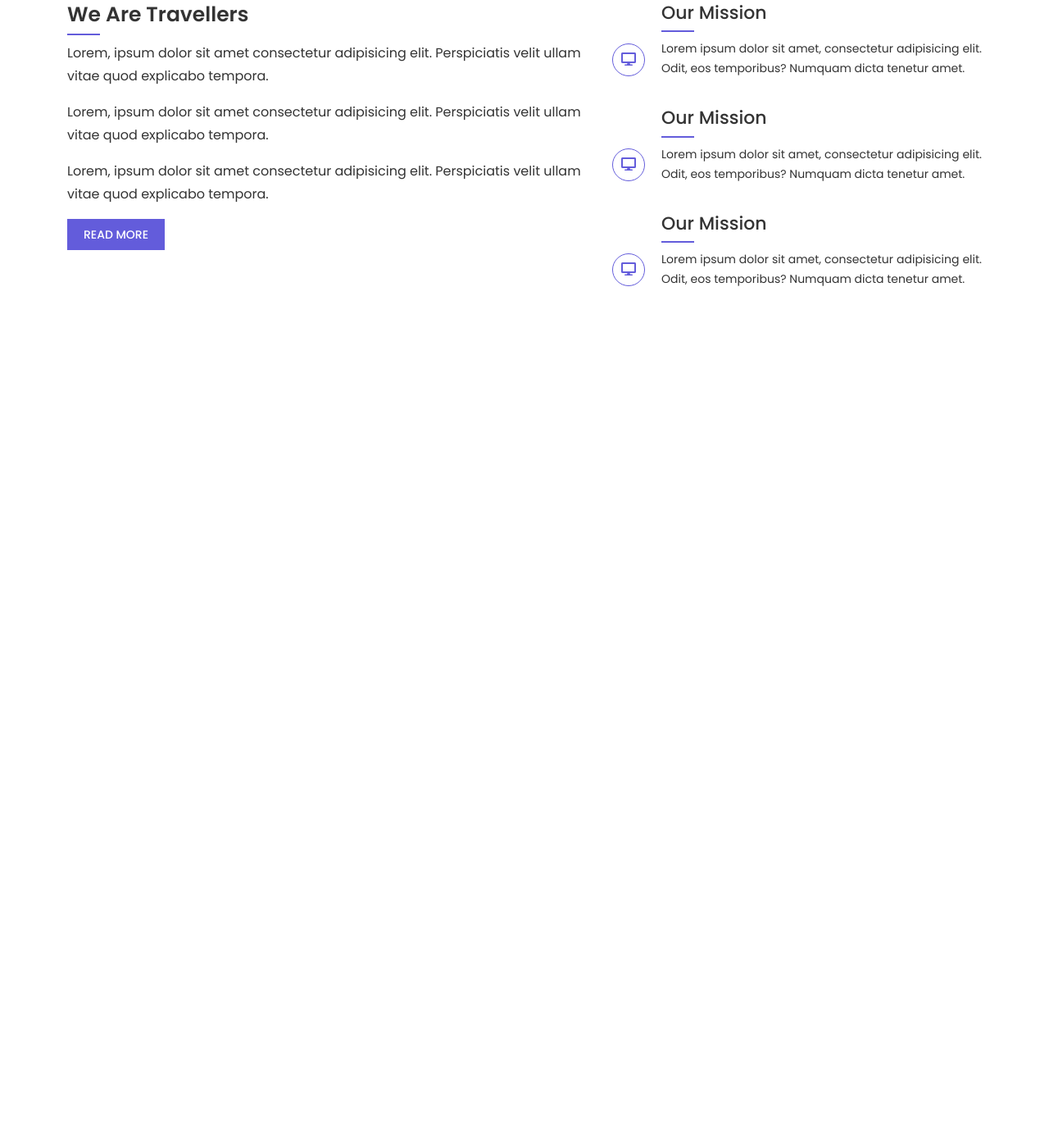
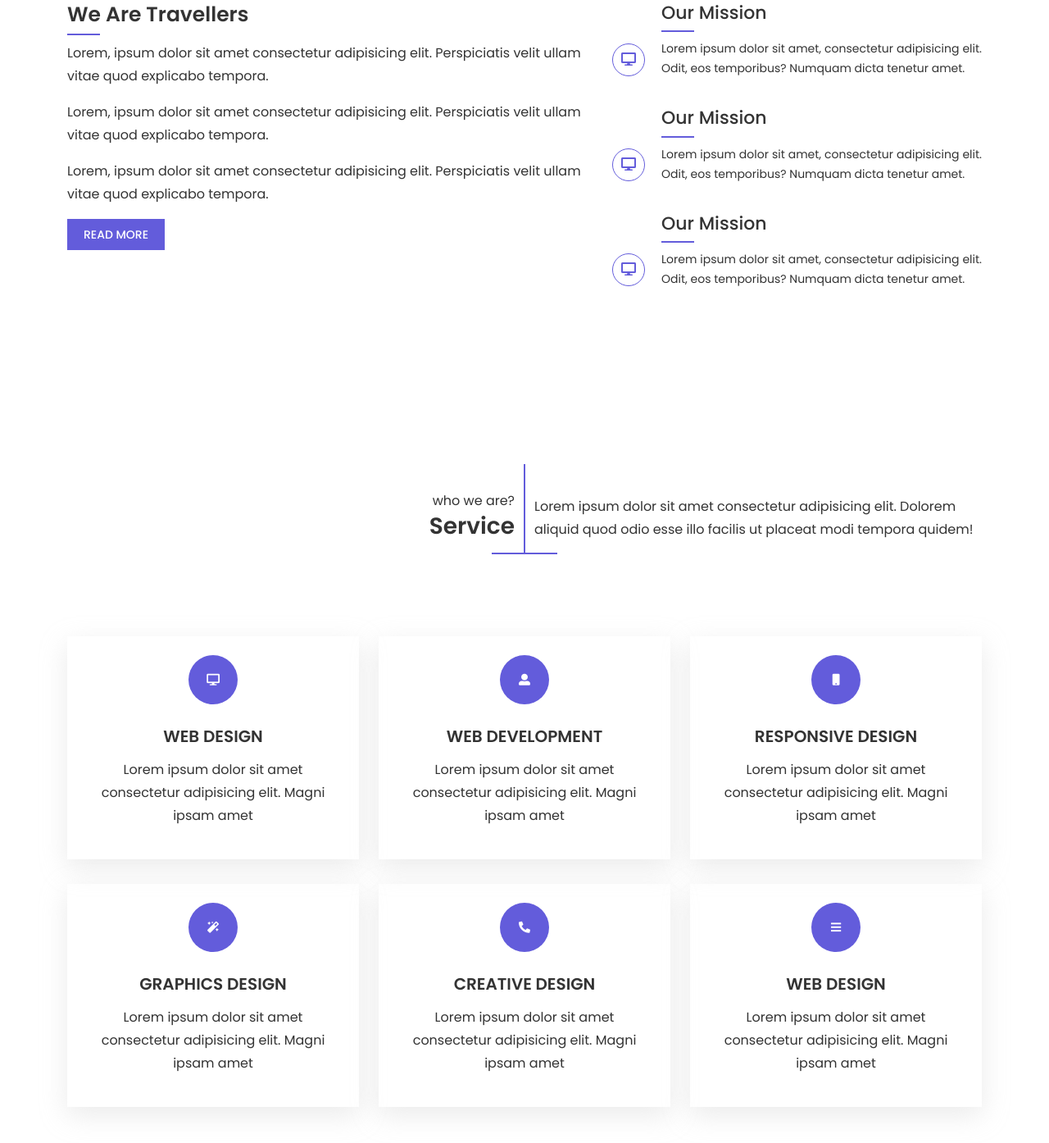
Before and after one commit to pustian-rafiq/business-site, a plain HTML site: page index.html in a window 1280 px wide. Shown: the part 1193-2587 px from the top of the page at 82% size. Before the commit the page ends 1681 px from the top, so only its background shows below. Drawn offline with Linux system fonts and the light colour scheme.

Commit message:
add service section

```diff
--- a/assets/css/style.css
+++ b/assets/css/style.css
@@ -265,3 +265,38 @@ a{
     background: #635cdb;
     color:#fff
 }
+/* Service Css */
+.single-service {
+    text-align: center;
+    box-shadow: 0 10px 30px rgba;
+    box-shadow: 0 10px 30px 0 rgba(205, 205,205, 0.4);
+    padding: 20px 30px;
+    margin-bottom: 30px;
+    border:3px solid transparent;
+    transition: .2s;
+}
+
+.single-service i {
+    font-size: 14px;
+    background-color: #635cdb;
+    color: #fff;
+    width: 60px;
+    height: 60px;
+    line-height: 60px;
+    border-radius: 50%;
+    margin-bottom: 12px;
+}
+
+.single-service h4 {
+    text-transform: uppercase;
+    font-size: 20px;
+    font-weight: 600;
+    margin: 15px 0;
+}
+.single-service:hover{
+    border-color:#635cdb;
+}
+.single-service:hover i{
+    border-radius: 0;
+
+}
--- a/index.html
+++ b/index.html
@@ -197,6 +197,71 @@
 </div>
 <!-- About section end here -->
 
+<!-- Service section start here -->
+
+<section class="service-area pt-100 pb-100">
+    <div class="container">
+        <div class="row section-title align-items-center">
+            <div class="col-xl-6 text-end">
+                <span>who we are?</span>
+                <h4>service</h4>
+            </div>
+            <div class="col-xl-6 pt-3">
+                <p>Lorem ipsum dolor sit amet consectetur adipisicing elit. Dolorem aliquid quod odio esse illo facilis ut placeat modi tempora quidem!</p>
+            </div>
+        </div>
+
+
+    <div class="row">
+        <div class="col-xl-4">
+            <div class="single-service">
+                <i class="fas fa-desktop"></i>
+                <h4>web design</h4>
+                <p>Lorem ipsum dolor sit amet consectetur adipisicing elit. Magni ipsam amet</p>
+            </div>
+        </div>
+
+        <div class="col-xl-4">
+            <div class="single-service">
+                <i class="fas fa-user-alt"></i>
+                <h4>web development</h4>
+                <p>Lorem ipsum dolor sit amet consectetur adipisicing elit. Magni ipsam amet</p>
+            </div>
+        </div>
+
+        <div class="col-xl-4">
+            <div class="single-service">
+                <i class="fas fa-mobile"></i>
+                <h4>responsive design</h4>
+                <p>Lorem ipsum dolor sit amet consectetur adipisicing elit. Magni ipsam amet</p>
+            </div>
+        </div>
+        <div class="col-xl-4">
+            <div class="single-service">
+                <i class="fas fa-magic"></i>
+                <h4>graphics design</h4>
+                <p>Lorem ipsum dolor sit amet consectetur adipisicing elit. Magni ipsam amet</p>
+            </div>
+        </div>
+        <div class="col-xl-4">
+            <div class="single-service">
+                <i class="fas fa-phone-alt"></i>
+                <h4>creative design</h4>
+                <p>Lorem ipsum dolor sit amet consectetur adipisicing elit. Magni ipsam amet</p>
+            </div>
+        </div>
+        <div class="col-xl-4">
+            <div class="single-service">
+                <i class="fas fa-bars"></i>
+                <h4>web design</h4>
+                <p>Lorem ipsum dolor sit amet consectetur adipisicing elit. Magni ipsam amet</p>
+            </div>
+        </div>
+    </div>
+
+</div>
+</section>
+<!-- Service section end here -->
 
 
 
```
